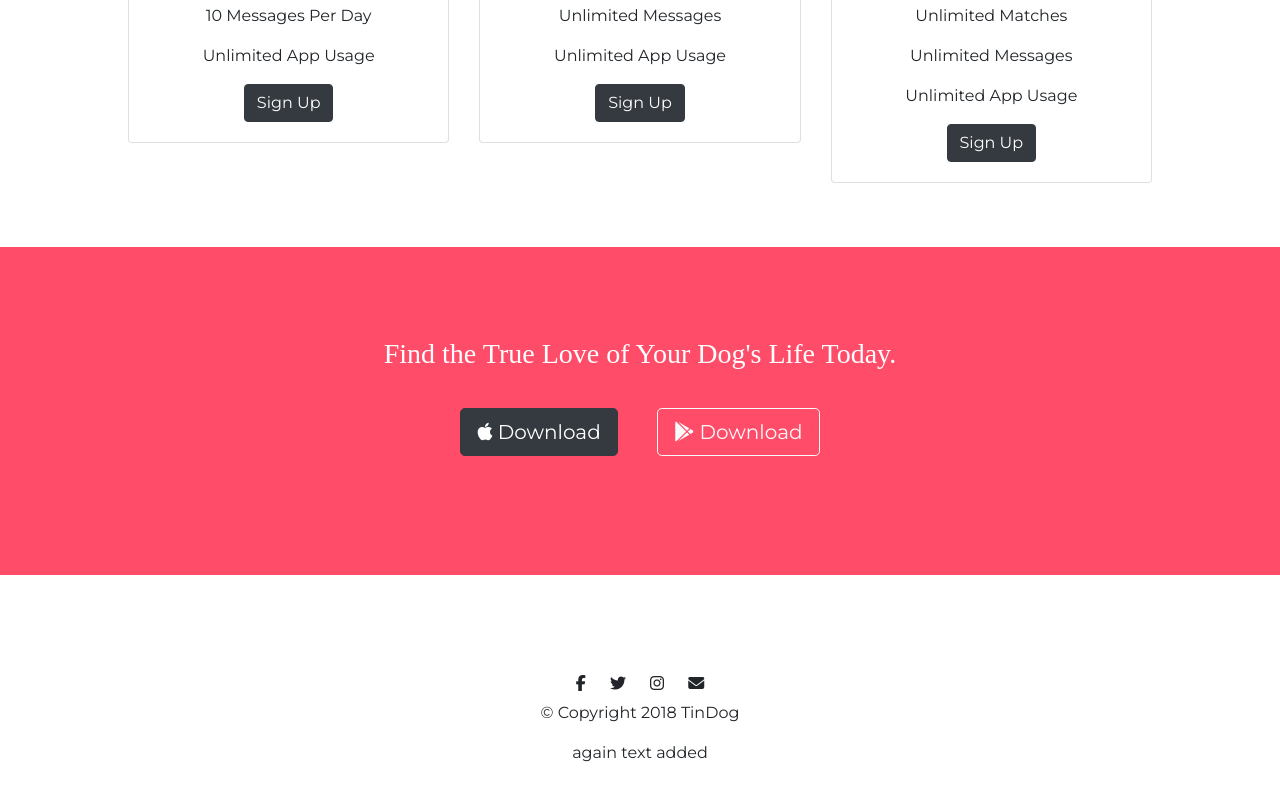
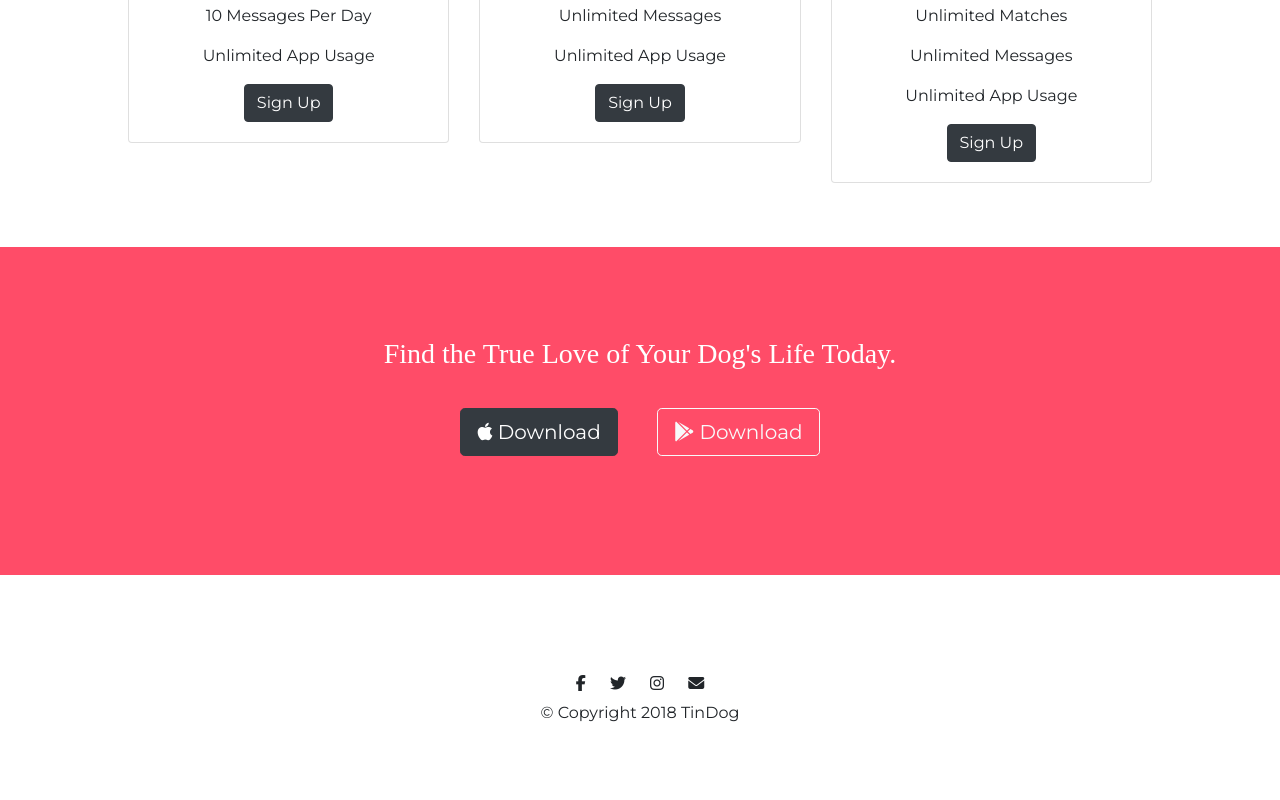
Before and after one commit to shanulhabib/tindog, a plain HTML site: page index.html in a window 1280 px wide. Shown: the part 1894-2694 px from the top of the page. Drawn offline with nearby package versions, Linux system fonts and the light colour scheme.

Commit message:
again ui fixes

```diff
--- a/index.html
+++ b/index.html
@@ -263,7 +263,6 @@
       <i class="fa fa-instagram" aria-hidden="true"></i>
       <i class="fa fa-envelope" aria-hidden="true"></i>
       <p>© Copyright 2018 TinDog</p>
-      <p>again text added</p>
     </footer>
 
     <!-- Option 1: jQuery and Bootstrap Bundle (includes Popper) -->
```
